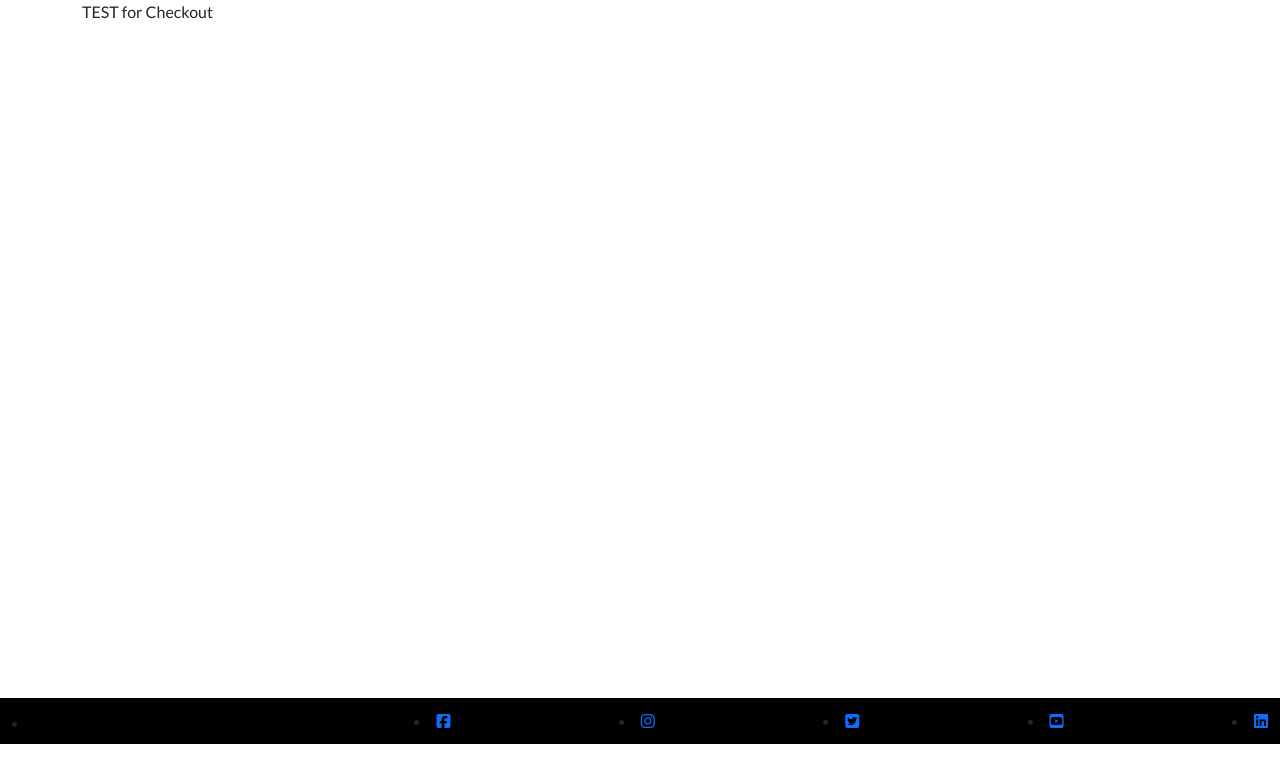
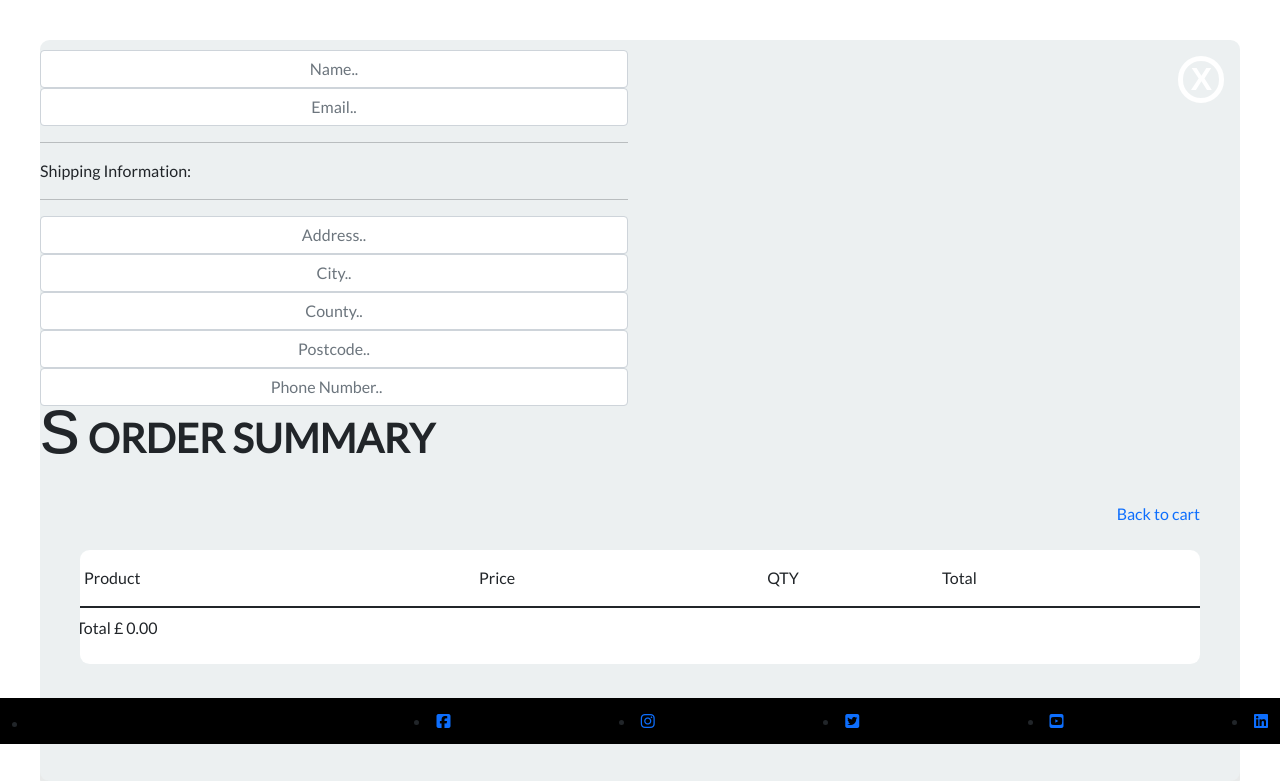
Before and after one commit to ANDREWAHN-UK/Commerce, a Django app: page /checkout/ in a window 1280 px wide. Shown: the part 56-837 px from the top of the page. Before the commit the page ends 800 px from the top, so only its background shows below. Run offline with Django 4.2, Linux system fonts and the light colour scheme; parts of the project's set-up code (start-up, migrations or seed data) failed here and were passed over; some libraries are stand-ins or nearby versions.

Commit message:
checkout - update views.py to have correct data in context; update models to import correct models; update checkout.html to reflect correct data and to navigate better

```diff
--- a/checkout/models.py
+++ b/checkout/models.py
@@ -1,6 +1,6 @@
 from django.db import models
 from django.contrib.auth.models import User
-from store.models import Product, Customer
+from store.models import *
 from django.conf import settings
 
 # Create your models here.
--- a/checkout/templates/checkout/checkout.html
+++ b/checkout/templates/checkout/checkout.html
@@ -4,11 +4,117 @@
 {% load static %}
 {% block content %}
 
-<div class="container store">
+
+<div class="cart-container">
 
 	<div class="row">
-	<p>TEST for Checkout</p>
+		<div class="col-lg-6">
+			<div class="box-element" id="form-wrapper">
+
+				<form id="delivery-form">
+					<div id="user-info">
+						<div class="form-field">
+							<input required class="form-control" type="text" name="name" placeholder="Name..">
+						</div>
+						<div class="form-field">
+							<input required class="form-control" type="email" name="email" placeholder="Email..">
+						</div>
+					</div>
+
+					<div id="shipping-info">
+						<hr>
+						<p>Shipping Information:</p>
+						<hr>
+						<div class="form-field">
+							<input class="form-control" type="text" name="address" placeholder="Address..">
+						</div>
+						<div class="form-field">
+							<input class="form-control" type="text" name="city" placeholder="City..">
+						</div>
+
+					</div>
+					<div class="form-field">
+						<input class="form-control" type="text" name="county" placeholder="County..">
+					</div>
+					<div class="form-field">
+						<input class="form-control" type="text" name="postcode" placeholder="Postcode..">
+					</div>
+					<div class="form-field">
+						<input class="form-control" type="number" name="number" placeholder="Phone Number..">
+					</div>
+
+				</form>
+
+			</div>
+
+		</div>
+
+		<br>
+
 	</div>
-</div>
+
+	<div class="checkout-heading">
+		<h1 id="cart-h1">
+			<span class="shopper">s</span> Order summary
+		</h1>
+
+		<a href="#" class="visibility-cart transition is-open">X</a>
+	</div>
+
+	<div class="cart transition is-open">
+
+		<a href="{% url 'cart' %}" class="checkout-btn btn-update">Back to cart</a>
+
+
+		<div class="table">
+			<!-- this is like a header for the table. If the order is adjusted here, adjust the next part to sync-->
+			<div class="layout-inline row th-checkout">
+				<div class="col col-pro">Product</div>
+				<div class="col col-price align-center ">
+					Price
+				</div>
+				<div class="col col-qty align-center">QTY</div>
+				<div class="col">Total</div>
+			</div>
+
+			<!-- this is where the item information is displayed. It needs to follow the order laid out above -->
+			{% for item in items %}
+			<div class="layout-inline row">
+
+				<div class="col col-pro layout-inline">
+					<img class="thumbnail" src="{{item.product.imageURL}}" alt="delicious burger" />
+					<p>{{item.product.name}}</p>
+				</div>
+
+				<div class="col col-price col-numeric align-center ">
+					<p>£{{item.product.price|floatformat:2}}</p>
+				</div>
+
+				<div class="col col-qty layout-inline">
+					<a href="#" class="qty qty-minus">-</a>
+					<input type="numeric" value="3" />
+					<a href="#" class="qty qty-plus">+</a>
+				</div>
+
+				<div class="col col-total col-numeric">
+					<p> £ {{item.get_total|floatformat:2}}</p>
+				</div>
+			</div>
+			{% endfor %}
+
+			<!-- this sits at the bottom and calculates the grand totals  -->
+			<div class="tf-checkout">
+
+				<div class="row layout-inline">
+					<div class="col">
+						<p class ="cart-end">Total £ {{order.get_cart_total|floatformat:2}}</p>
+					</div>
+					<div class="col"></div>
+				</div>
+			</div>
+		</div>
+
+		<a href="#" class="checkout-btn btn-update">Proceed to Payment</a>
+	</div>
 
 {% endblock %}
--- a/checkout/views.py
+++ b/checkout/views.py
@@ -1,8 +1,18 @@
 from django.shortcuts import render
-from .models import Order, OrderItem, ShippingAddress
-
+from store.models import *
+from .models import *
 # Create your views here.
 
 def checkout(request):
-    context = {}
+    if request.user.is_authenticated:
+        customer = request.user.customer
+        order, created = Order.objects.get_or_create(customer=customer, complete=False)
+        items = order.orderitem_set.all()
+    else:
+        # Create empty cart for now for non-logged in user
+        # this is because the template will loop through the whole list, so there needs to be something here
+        items = []
+        order = {'get_cart_total':0, 'get_cart_items':0}
+
+    context = {'items':items, 'order':order}
     return render(request, 'checkout/checkout.html', context)
```
